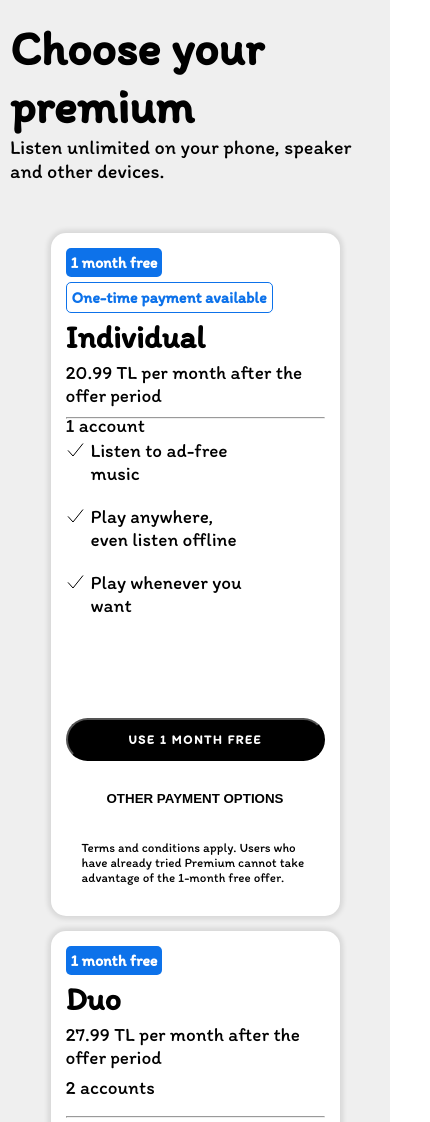
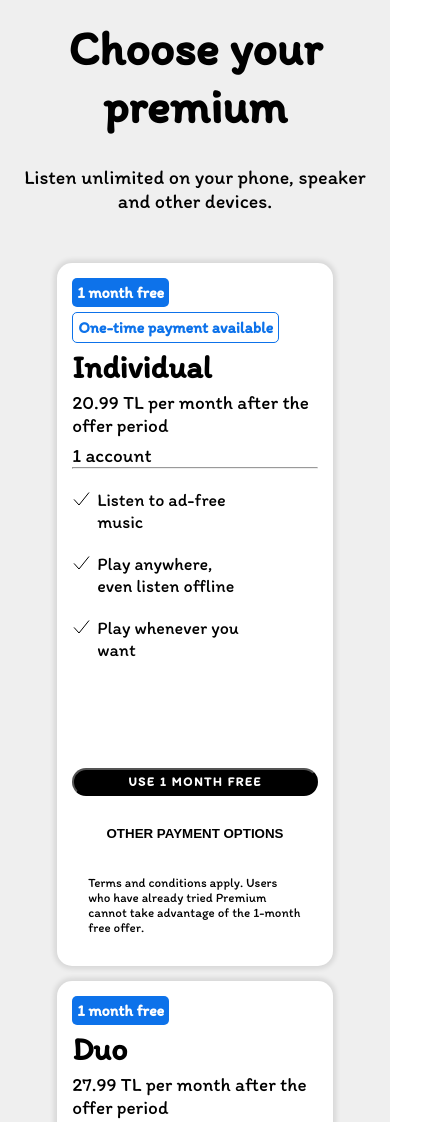
Before and after one commit to berksysl/spotify-clone, a plain HTML site: page index.html in a window 390 px wide. Shown: the part 2180-3302 px from the top of the page, 430 px wide, since content can reach past the window. Drawn offline with Linux system fonts and the light colour scheme.

Commit message:
Bugs fixed

```diff
--- a/style.css
+++ b/style.css
@@ -174,7 +174,7 @@ section {
         min-height: 55px;
     }
     .content-wrap {
-        width: 100%;
+        width: 90%;
         padding: 0 10px;
     }
     .logo img {
@@ -196,6 +196,13 @@ section {
         animation-name: slide;
         animation-duration: .3s;
         background-color: black;
+    }
+    .section02 h2 {
+        text-align: center;
+    }
+    .section02 .content-wrap > p {
+        margin-top: 30px !important;
+        text-align: center;
     }
     .body.open {
         overflow-y: hidden;
@@ -366,7 +373,13 @@ header span a {
         max-width: 50% !important;
     }
     .section02 .outlist .sec1 {
-        height: 160px !important;
+        height: 180px !important;
+    }
+    .section02 .outlist .sec2 {
+        font-size: 18px;
+    }
+    .section02 .outlist .sec3 {
+        justify-content: space-around;
     }
     .section02 .outlist .sec3 .btn1 {
         margin-top: 39px !important;
@@ -498,6 +511,7 @@ footer nav {
     footer nav {
         flex-direction: column;
         align-items: flex-start !important;
+        margin: 0;
     }
 
     footer {
```
